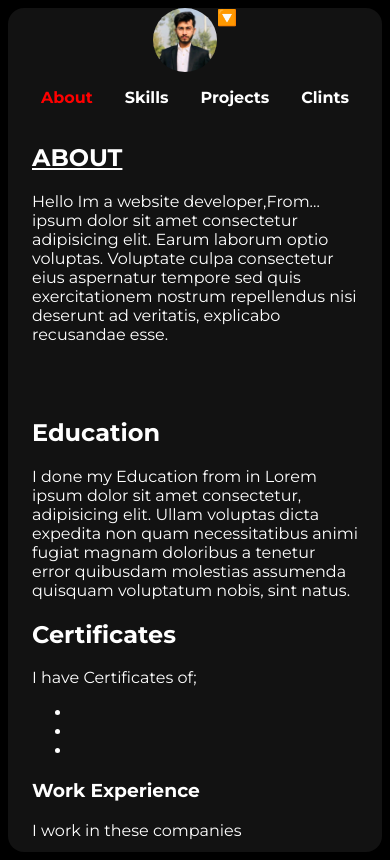
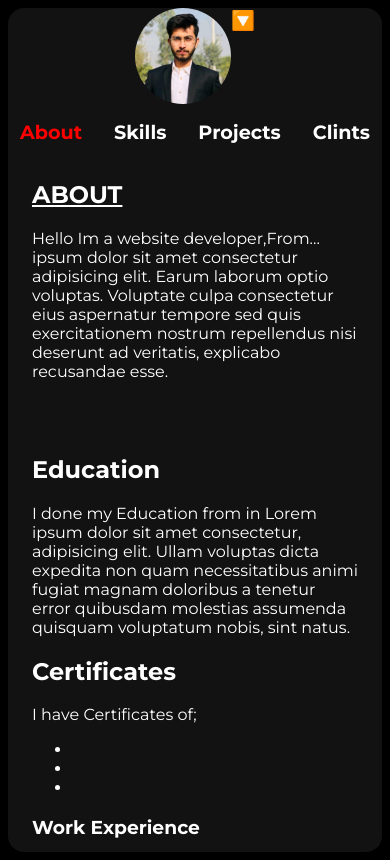
Before and after one commit to Safiullah55555/HTML-Portfolio, a plain HTML site: page index.html in a window 390 px wide. Drawn offline with Linux system fonts and the light colour scheme.

Commit message:
picture improved

```diff
--- a/index.html
+++ b/index.html
@@ -28,7 +28,7 @@
                         <nav class="sticky-nav">
                                 <div class="nav-icons">
                                            <!-- some logo here  -->
-                                        <img src="./assets/safi.jpeg" alt="safi" class="icons"  style="height: 4rem; width: 4rem; border-radius: 50%;">
+                                        <img src="./assets/safi.jpeg" alt="safi" class="icons"  style="height: 6rem; width: 6rem; border-radius: 50%;">
 
                                         <span class="icon" style="cursor:default;" onclick="toggleDropdown()">🔽</span>
                                         <div id="dropdownMenu" class="dropdown-content">
--- a/style.css
+++ b/style.css
@@ -128,9 +128,12 @@ a{
 
         }
         .sticky-nav{
+                font-size: larger;
                 justify-content: center;
                 padding: 0%;
         }
+
+
 
 
 }
@@ -140,6 +143,7 @@ a{
         }
 
 }
+
 .dropdown-content ol{
         list-style-type: none;
         padding: 0%;
```
